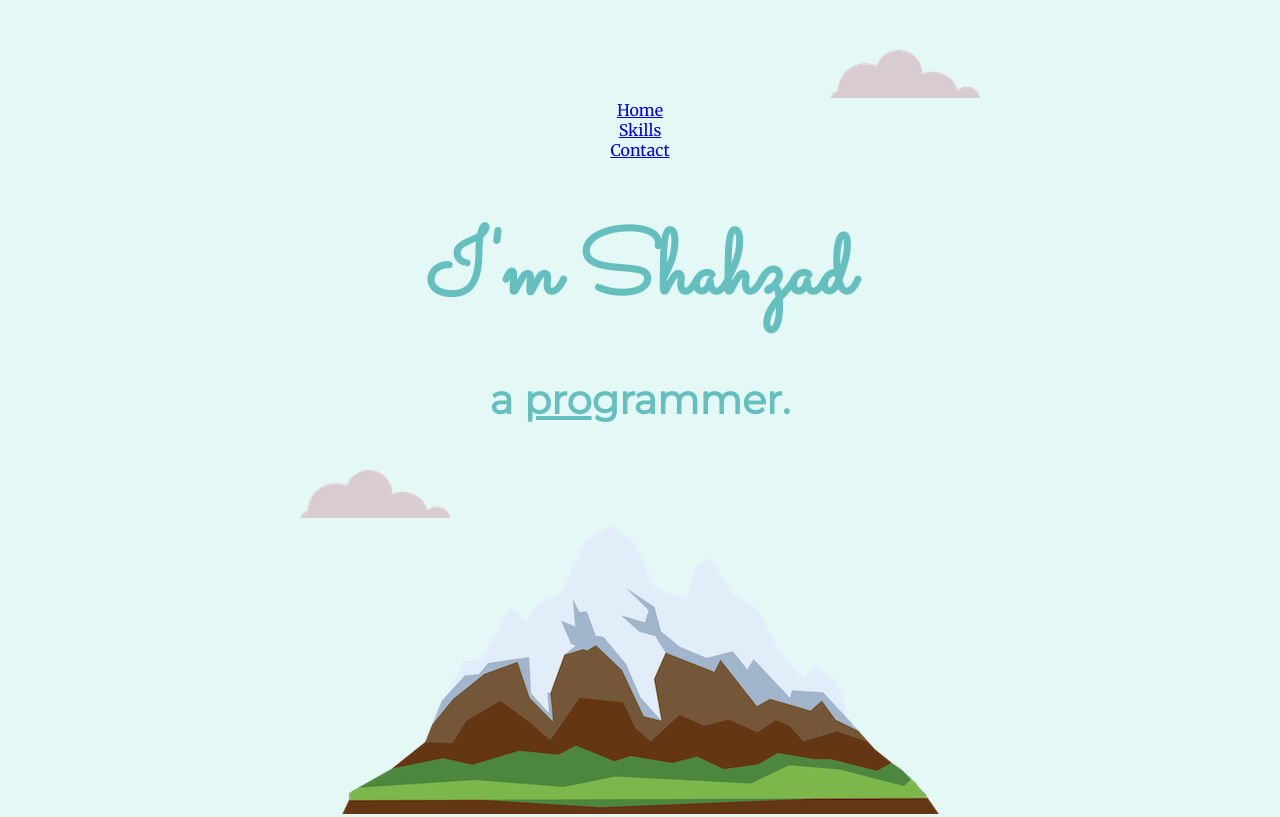
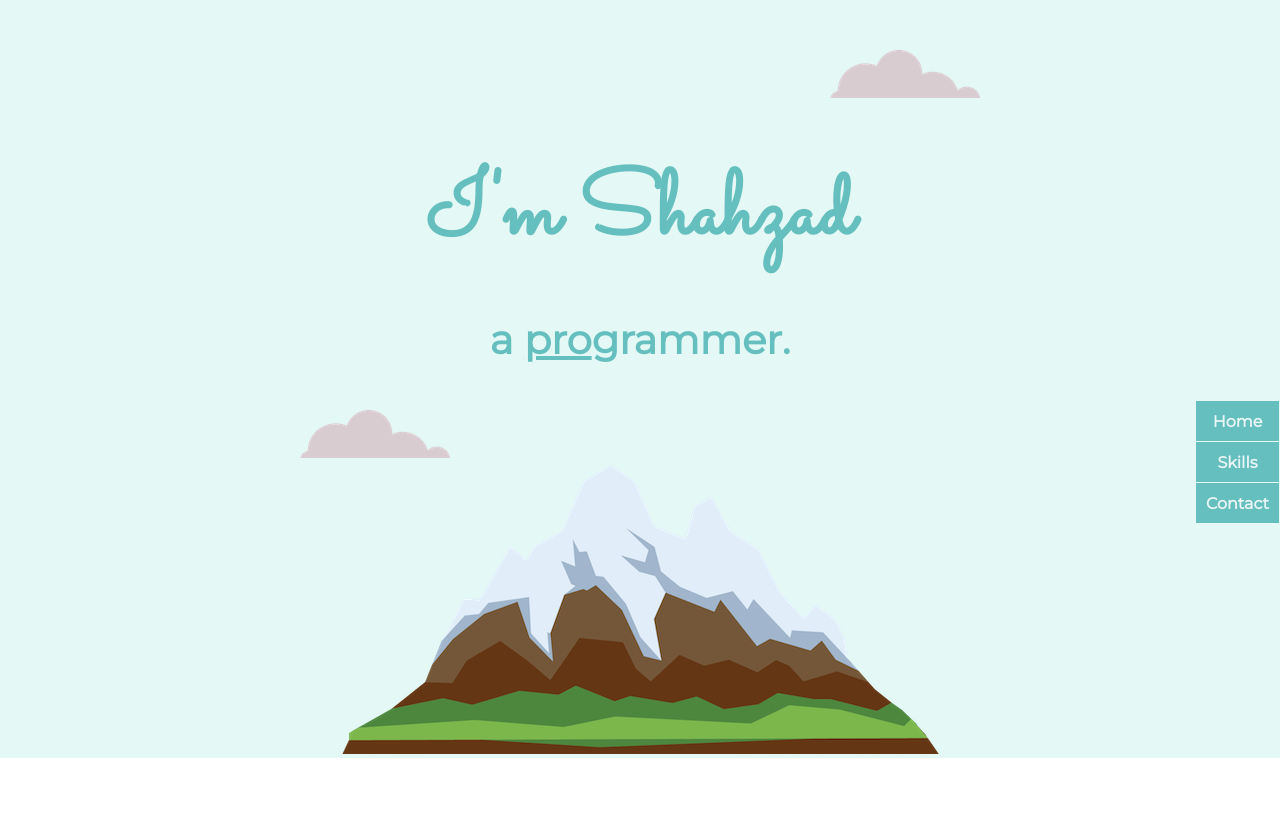
Before and after one commit to shahzad133/site, a plain HTML site: page index.html in a window 1280 px wide. Shown: the top 817 px of the page. Drawn offline with Linux system fonts and the light colour scheme.

Commit message:
Add files via upload

```diff
--- a/css/styles.css
+++ b/css/styles.css
@@ -29,7 +29,6 @@ p {
 }
 
 hr {
-
   border-style: none;
   border-top-style: dotted;
   border-width: 8px;
@@ -91,9 +90,6 @@ hr {
   clear: right;
 }*/
 
-.footer-link {
-  color: #11999E;
-}
 
 .btn {
   color: #11999E;
@@ -153,3 +149,34 @@ hr {
 .media {
   padding-top: 50px;
 }
+
+.nav-bar {
+  position: fixed;
+  top: 50%;
+  right: 0;
+}
+
+.home-link {
+  background-color: #66BFBF;
+  padding: 10px;
+  margin: 1px;
+}
+
+.skills-link {
+  background-color: #66BFBF;
+  padding: 10px;
+  margin: 1px;
+}
+
+.contact-link {
+  background-color: #66BFBF;
+  padding: 10px;
+  margin: 1px;
+}
+
+.nav-link {
+  font-family: 'Montserrat', sans-serif;
+  text-decoration: none;
+  color: #EAF6F6;
+  font-weight: bold;
+}
```
